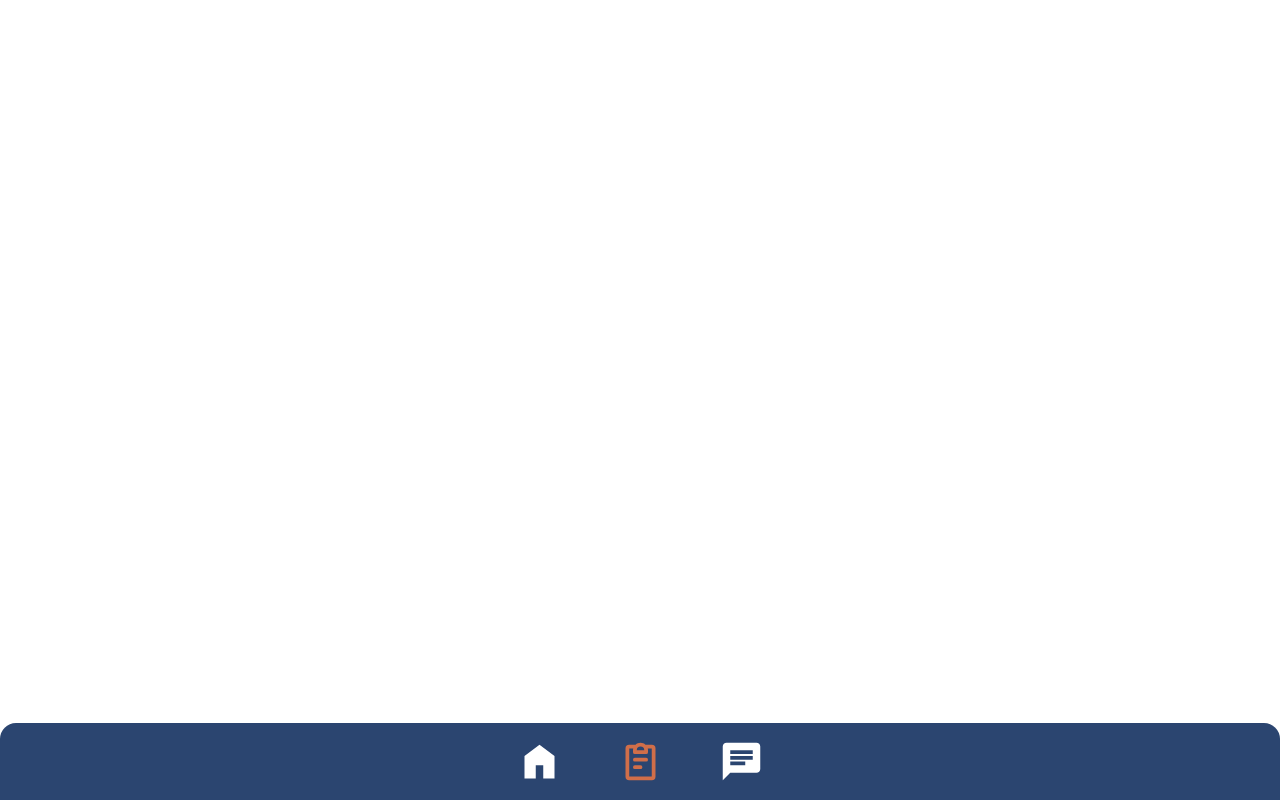
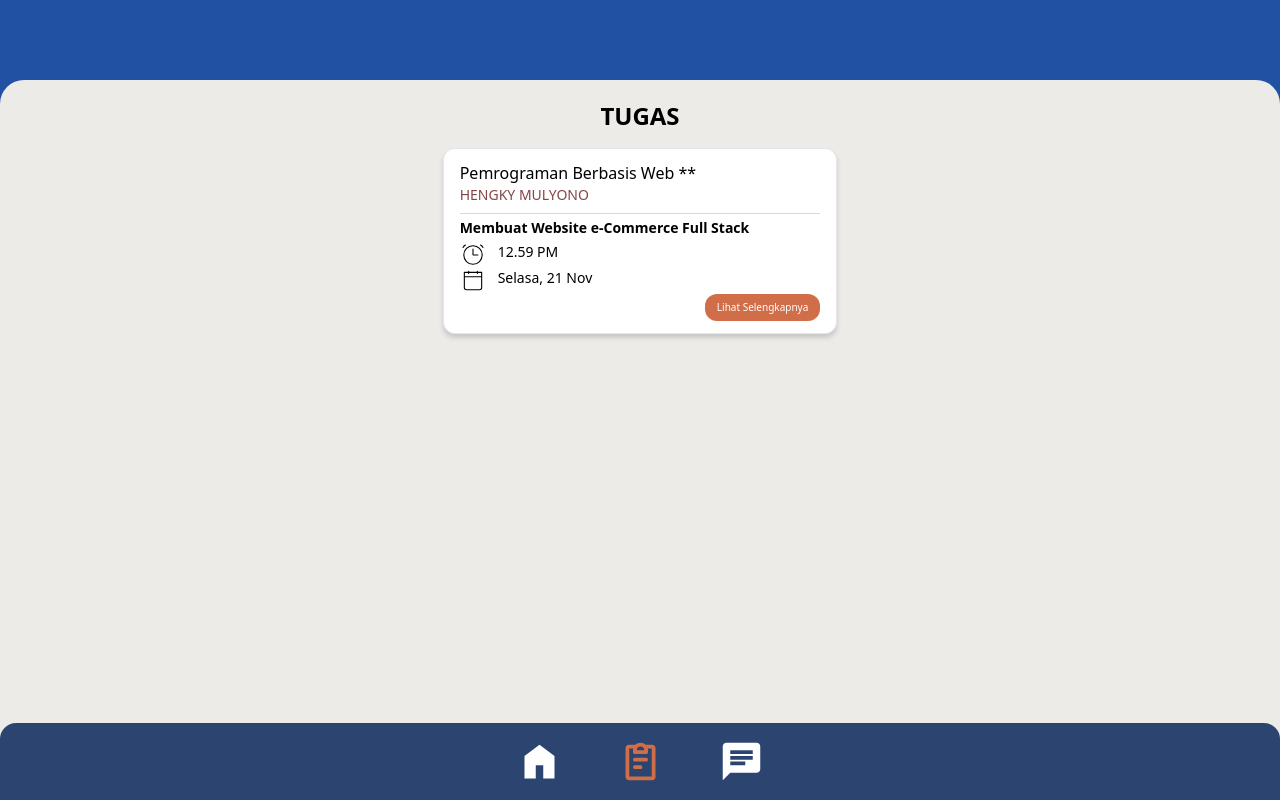
Before and after one commit to FaizYanuar/info-kelas-app, a Next.js app: page /taskpage in a window 1280 px wide. Built offline with nearby package versions, Linux system fonts and the light colour scheme.

Commit message:
feat: add task page

```diff
--- a/app/components/homepage/tanggal.tsx
+++ b/app/components/homepage/tanggal.tsx
@@ -92,7 +92,6 @@ export default function Tanggal() {
                     </div>
                     <button
                     onClick={handleGoToday}
-                    // Saya menyalin class dari snippet yang Anda kirim
                     className='inline-flex items-center gap-4 py-1 px-4 bg-white rounded-xl shadow-sm border border-gray-200 hover:bg-gray-50 active:scale-95 transition-all'
                 >
                     <h1 className='font-medium text-gray-900 text-lg tracking-wide'>TODAY</h1>
--- /dev/null
+++ b/app/components/taskpage/task.tsx
@@ -0,0 +1,11 @@
+import React from 'react'
+import TugasCard from './tugascard'
+
+export default function Task() {
+  return (
+    <div className='bg-[#EDEBE8] fixed top-20 w-full rounded-t-3xl h-screen'>
+        <h1 className='font-semibold text-2xl text-center pt-5'>TUGAS</h1>
+        <TugasCard/>
+    </div>
+  )
+}
--- /dev/null
+++ b/app/components/taskpage/tugascard.tsx
@@ -0,0 +1,32 @@
+import React from 'react'
+
+export default function TugasCard() {
+    return (
+        <div className='sm:container sm:mx-auto sm:max-w-1/3'>
+            <div className='flex justify-center p-4'>
+                <div className=' items-center w-full gap-2 py-1 px-4 bg-white rounded-xl shadow-[0px_4px_4px_0px_rgba(99,104,114,0.25)]  border border-gray-200'>
+                    <div className='flex justify-between items-center w-full border-b py-2 border-[#D9D9D9]'>
+                        <div>
+                            <h1 className='font-medium '>Pemrograman Berbasis Web **</h1>
+                            <h1 className='uppercase font-medium text-[#834646] text-sm'>Hengky Mulyono</h1>
+                        </div>
+
+                    </div>
+
+                    <div className=''>
+                        <p className='font-semibold text-sm pt-1 pb-1'>Membuat Website e-Commerce Full Stack</p>
+                        <div className='flex gap-3'>
+                            <svg xmlns="http://www.w3.org/2000/svg" width="26" height="26" viewBox="0 0 24 24"><g fill="none" stroke="currentColor" stroke-width="1"><circle cx="12" cy="12" r="8.5" /><path strokeLinecap="round" d="M5 2.804A6 6 0 0 0 2.804 5M19 2.804A6 6 0 0 1 21.196 5M12 6.5v5.25c0 .138.112.25.25.25h4.25" /></g></svg>
+                            <h1 className='text-sm'>12.59 PM</h1>
+                        </div>
+                        <div className='flex gap-3'>
+                            <svg xmlns="http://www.w3.org/2000/svg" width="26" height="26" viewBox="0 0 24 24"><path fill="none" stroke="currentColor" strokeLinecap="round" stroke-linejoin="round" d="M4 4h16v14a2 2 0 0 1-2 2H6a2 2 0 0 1-2-2zm0 4h16m-4-5v2M8 3v2" stroke-width="1" /></svg>
+                            <h1 className='text-sm'>Selasa, 21 Nov</h1>
+                        </div>
+                        <h1 className='mb-2 w-fit ml-auto font-medium text-[10px] bg-[#D06E49] rounded-xl py-1.5 px-3 text-white'>Lihat Selengkapnya</h1>
+                    </div>
+                </div>
+            </div>
+        </div>
+    )
+}
--- a/app/homepage/page.tsx
+++ b/app/homepage/page.tsx
@@ -5,11 +5,13 @@ import BottomNavbar from '../components/homepage/navbar'
 
 export default function Homepage() {
   return (
-    <div className='bg-[#EDEBE8] h-screen'>
+    <div className='bg-[#EDEBE8] h-screen overflow-auto'>
 
-    <Tanggal/>
-    <JadwalCard/>
-    <BottomNavbar/>
+      <Tanggal />
+      <div className='pb-17'>
+        <JadwalCard />
+      </div>
+      <BottomNavbar />
     </div>
   )
 }
--- a/app/taskpage/page.tsx
+++ b/app/taskpage/page.tsx
@@ -1,9 +1,11 @@
 import React from 'react'
 import BottomNavbar from '../components/homepage/navbar'
+import Task from '../components/taskpage/task'
 
 export default function Taskpage() {
   return (
-    <div>
+    <div className='bg-[#2051A2] h-screen'>
+      <Task/>
       <BottomNavbar/>
     </div>
   )
```
